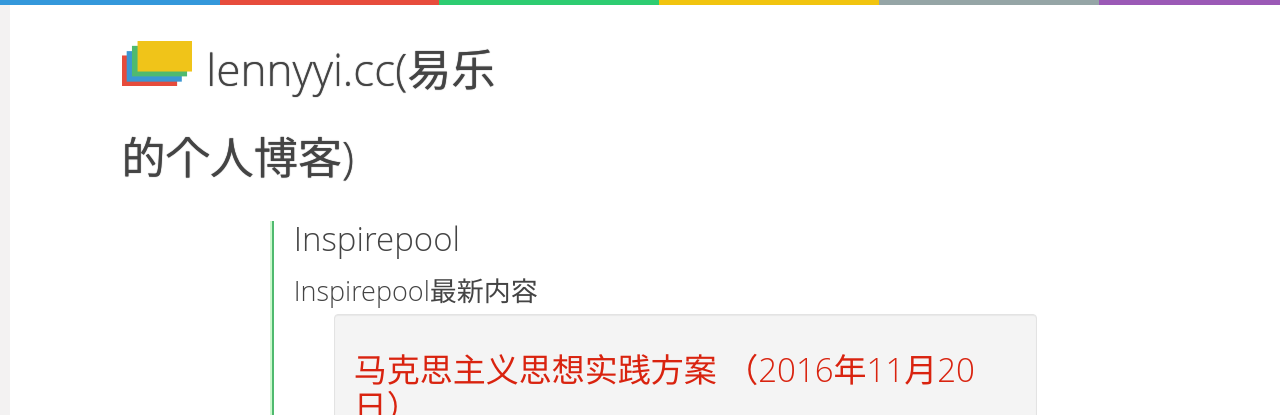
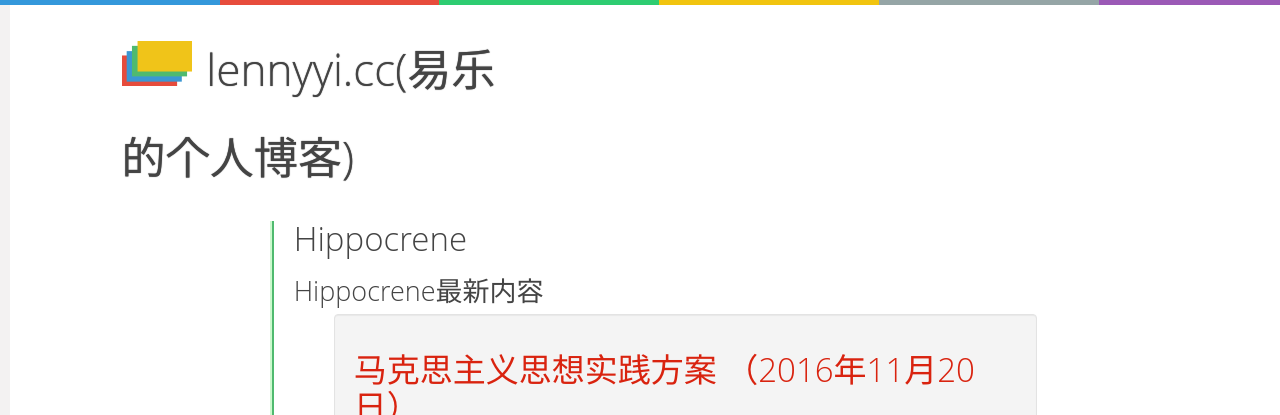
Before and after one commit to LennyYi/Ehappy.github.io, a Jekyll site: the page built from navigation/hippocrene_index.html, in a window 1280 px wide. Shown: the top 415 px of the page. Built offline with Jekyll 4.4.1, drawn with Linux system fonts in a browser that asks for light colours.

Commit message:
my hippocrene

```diff
--- a/_includes/sidebar.html
+++ b/_includes/sidebar.html
@@ -8,7 +8,7 @@
         <a href="{{site.baseurl}}/category/thinking"><li class="meny-li">人生感想</li></a>
         <a href="{{site.baseurl}}/category/future"><li class="meny-li">未来国小说（1-6）</li></a>
         <a href="{{site.baseurl}}/category/saying"><li class="meny-li">评头论足</li></a>
-        <a href="{{site.baseurl}}/category/inspirepool"><li class="meny-li">灵感</li></a>
+        <a href="{{site.baseurl}}/category/hippocrene"><li class="meny-li">灵感</li></a>
          <a href="{{site.baseurl}}/category/about"><li class="meny-li">About</li></a>
         <!-- <a href="https://github.com/sharu725/gatok"><li class="meny-li">Project</li></a>
         <a href="https://github.com/sharu725/gatok/archive/master.zip"><li class="meny-li">Download</li></a> -->
--- a/navigation/inspirepool_index.html
+++ b/navigation/hippocrene_index.html
@@ -1,13 +1,13 @@
 ---
 layout: page
-title: Inspirepool
-category: inspirepool
-permalink: category/inspirepool/
+title: Hippocrene
+category: hippocrene
+permalink: category/hippocrene/
 ---
 
 <div class="home">
 
-  <h2 class="page-heading">Inspirepool最新内容</h2>
+  <h2 class="page-heading">Hippocrene最新内容</h2>
 
   <ul class="post-list">
      {% for category in site.categories %}
```
Also changed, not shown: _posts/2016-11-19-i-have-idea-01.md (+1 -1 lines), _posts/2016-11-20-i-have-idea-dream.md (+1 -1 lines).
